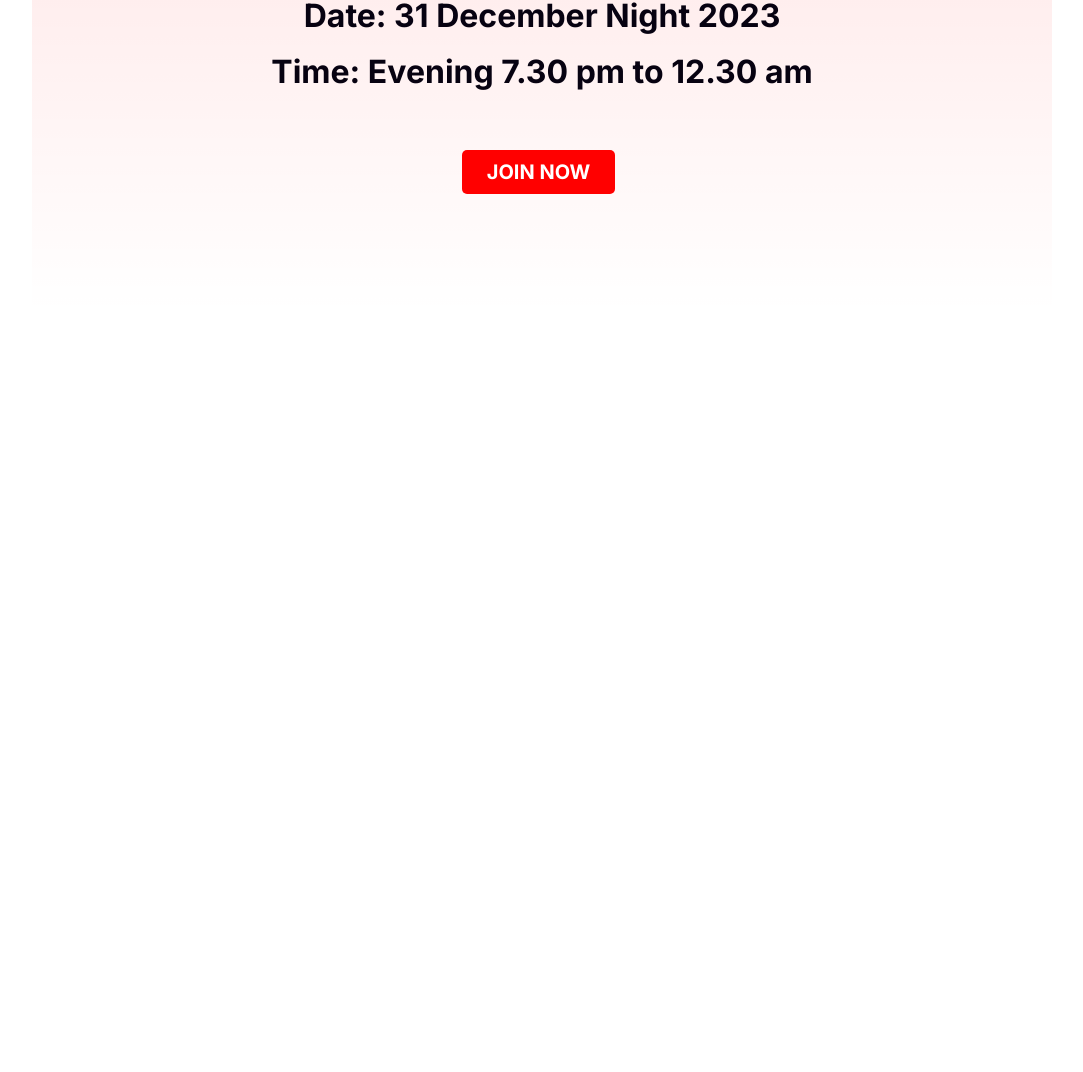
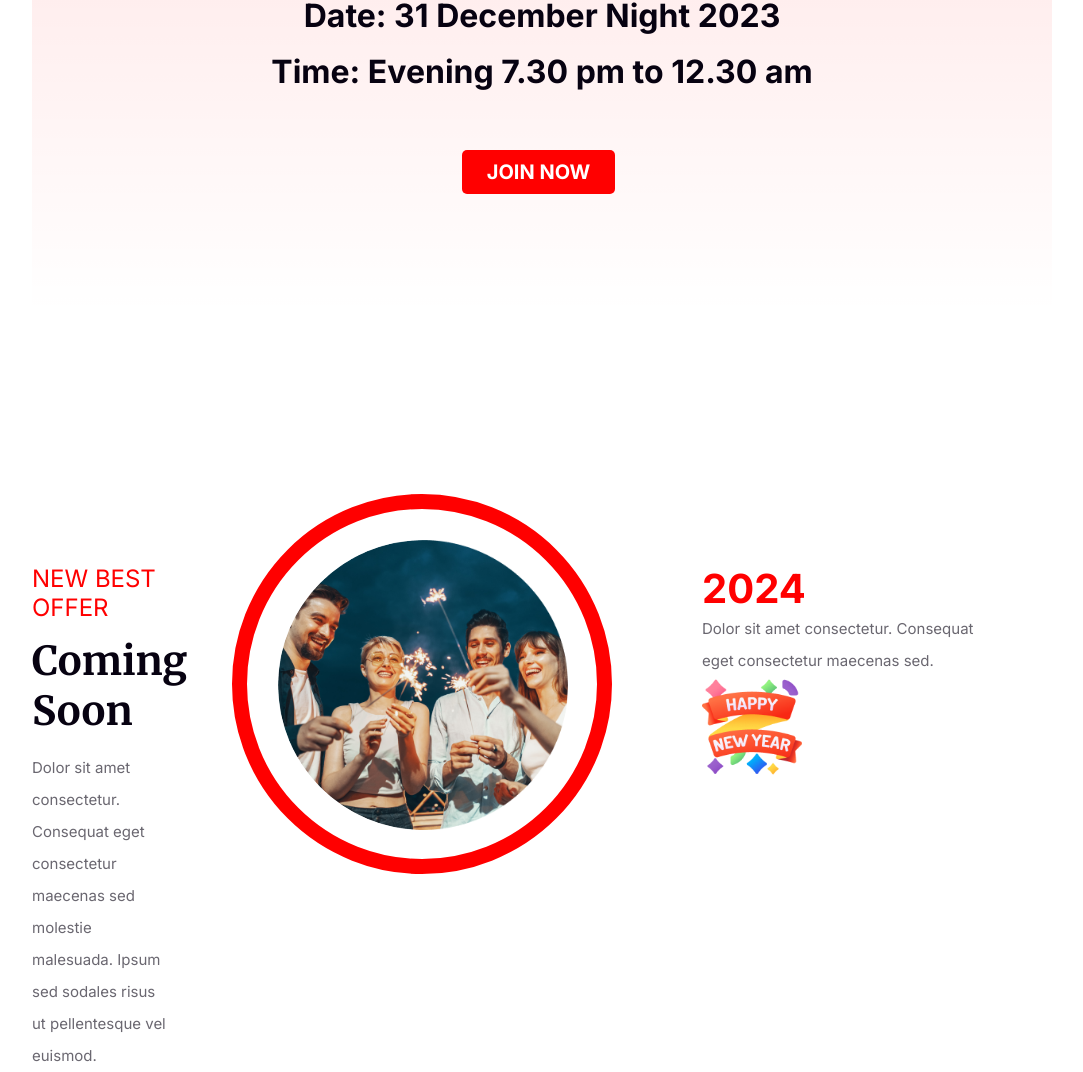
Before and after one commit to Pullock4981/Batch-9-Assignment-1, a plain HTML site: page index.html in a window 1280 px wide. Shown: the part 2556-3628 px from the top of the page, without its empty margins (98-1181 px from the left). Before the commit the page ends 2870 px from the top, so only its background shows below. Drawn offline with Linux system fonts and the light colour scheme.

Commit message:
add coming soon section

```diff
--- a/index.html
+++ b/index.html
@@ -92,6 +92,35 @@
 
         </div>
 
+        <!-- coming soon section -->
+
+        <div class="coming-soon">
+            <div class="new-best-offer">
+                <h4>
+                    NEW BEST OFFER
+                </h4>
+                <h3>
+                    Coming Soon
+                </h3>
+                <p>
+                    Dolor sit amet consectetur. Consequat eget consectetur maecenas sed molestie malesuada. Ipsum sed
+                    sodales risus ut pellentesque vel euismod.
+                </p>
+            </div>
+            <div class="circle-image">
+                <img  class="coming-soon-imsge" src="resources/Ellipse 1.png" alt="">
+            </div>
+            <div class="new-year-pic-text">
+                <h1>
+                    2024
+                </h1>
+                <p>
+                    Dolor sit amet consectetur. Consequat eget consectetur maecenas sed.
+                </p>
+                <img class="twenty-img" src="resources/Group 96.png" alt="">
+            </div>
+        </div>
+
     </main>
 
     <!-- footer section -->
--- a/style.css
+++ b/style.css
@@ -175,3 +175,90 @@
     font-weight: 700;
     margin-top: 50px;
 }
+
+/* coming soon section */
+
+.coming-soon{
+    margin-left: 130px;
+    margin-right: 130px;
+    margin-top: 170px;
+    display: flex;
+}
+
+.circle-image{
+    width: 350px;
+    height: 350px;
+    border-radius: 350px;
+    border: 15px solid #F00;
+    margin-top: 10px;
+    margin-right: 90px;
+    margin-left: 40px;
+
+}
+
+.coming-soon-imsge{
+    width: 290px;
+    height: 290px;
+    border-radius: 290px;
+    margin-left: 31px;
+    margin-top: 31px;
+    padding-right: 60px;
+
+}
+
+.new-best-offer{
+    margin-top: 80px;
+}
+
+.new-best-offer h4{
+    color: #F00;
+    text-align:left;
+    font-family: Inter;
+    font-size: 24px;
+    font-weight: 500;
+    margin-bottom: 14px;
+}
+
+.new-best-offer h3{
+    color: #070211;
+    font-family: Merriweather;
+    font-size: 40px;
+    font-weight: 900;
+    margin-bottom: 16px;
+}
+
+.new-best-offer p{
+    color: rgba(7, 2, 17, 0.60);
+    font-family: Inter;
+    font-size: 15px;
+    font-weight: 400;
+    line-height: 32px;
+    margin-right: 22px;
+}
+
+.new-year-pic-text h1{
+    color: #F00;
+    font-family: Inter;
+    font-size: 40px;
+    font-weight: 700;
+}
+
+.new-year-pic-text p{
+    color: rgba(7, 2, 17, 0.60);
+    font-family: Inter;
+    font-size: 15px;
+    font-weight: 400;
+    line-height: 32px;
+    width: 300px;
+}
+
+.new-year-pic-text{
+    margin-right: 50px;
+    margin-top: 80px;
+
+}
+
+.twenty-img{
+    width: 100px;
+    height: 100px;
+}
```
